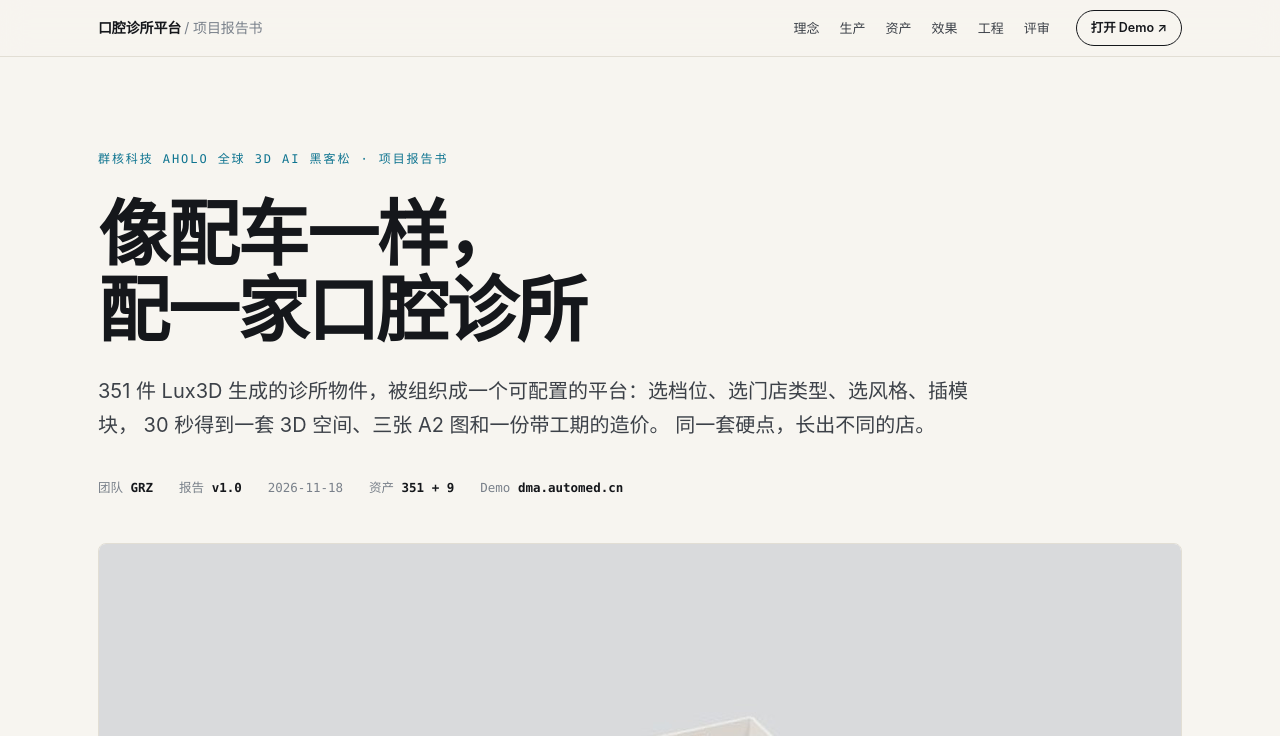
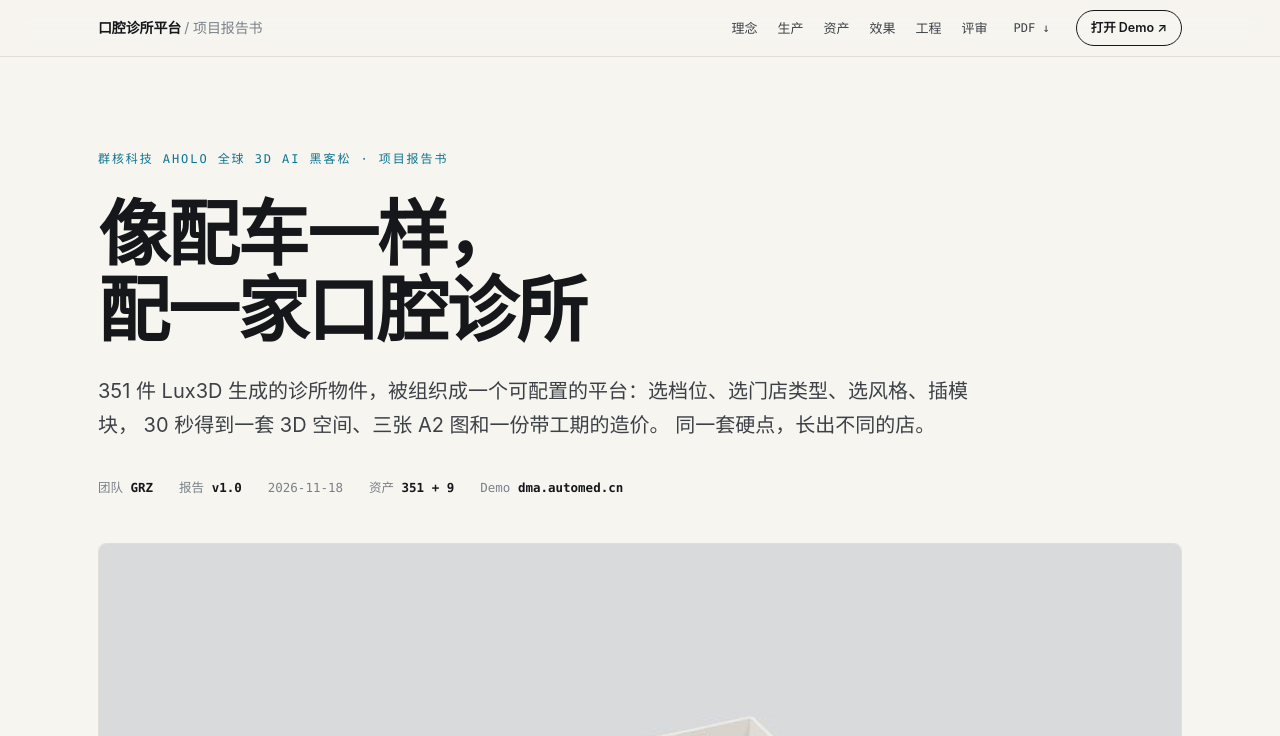
Before and after one commit to gaogao94/dental-clinic-3d, a plain HTML site: page index.html in a window 1280 px wide. Shown: the top 736 px of the page. Drawn offline with Linux system fonts and the light colour scheme.

Commit message:
报告：顶栏加 PDF 下载入口；重新生成打印版

```diff
--- a/index.html
+++ b/index.html
@@ -57,6 +57,8 @@ a:hover{border-bottom-color:var(--teal)}
 .nav-links{display:flex;gap:20px;margin-left:auto;font-size:13px}
 .nav-links a{color:var(--ink-2);border:0}
 .nav-links a:hover{color:var(--teal-deep)}
+.nav-pdf{font-family:var(--mono);font-size:12px;color:var(--ink-2);border:0;white-space:nowrap}
+.nav-pdf:hover{color:var(--teal-deep)}
 .nav-cta{
   border:1px solid var(--ink);border-radius:999px;padding:6px 14px;font-size:12.5px;
   font-weight:600;color:var(--ink);white-space:nowrap;
@@ -292,6 +294,7 @@ footer .wrap{display:flex;justify-content:space-between;gap:24px;flex-wrap:wrap}
       <a href="#engineering">工程</a>
       <a href="#review">评审</a>
     </div>
+    <a class="nav-pdf" href="report.pdf" target="_blank" rel="noopener">PDF ↓</a>
     <a class="nav-cta" href="https://dma.automed.cn/demo/index.html" target="_blank" rel="noopener">打开 Demo ↗</a>
   </div>
 </nav>
```
Also changed, not shown: 1 other file.
